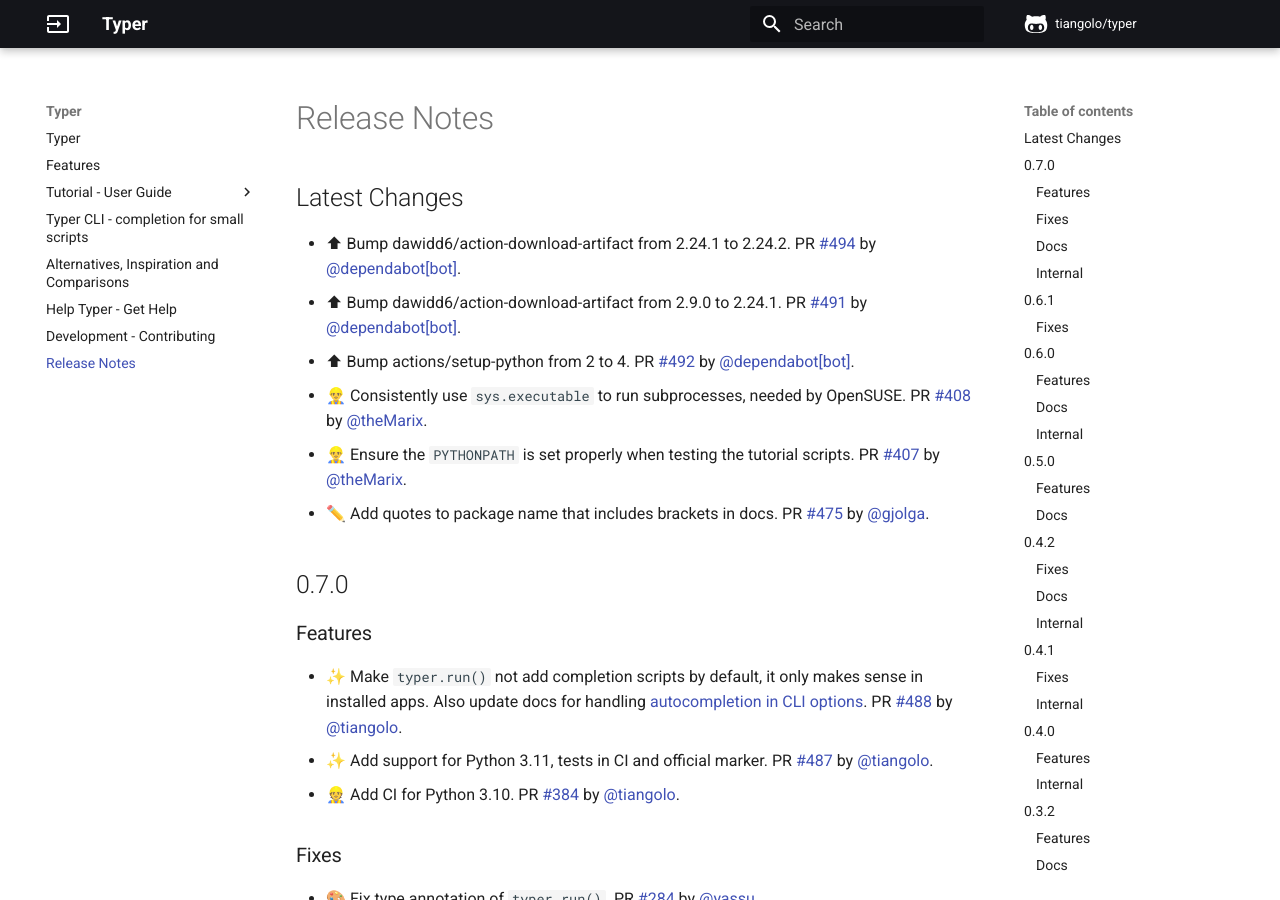
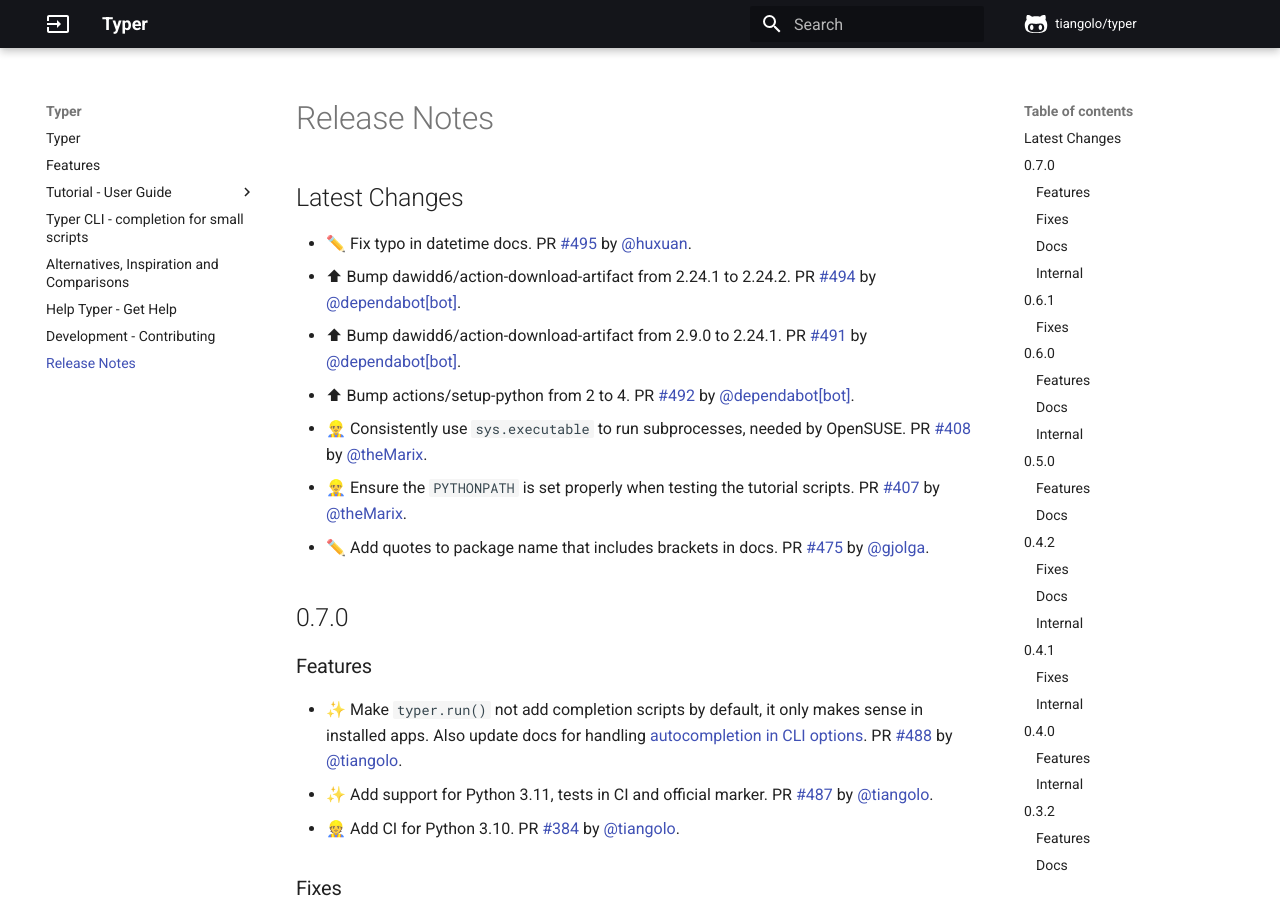
Before and after one commit to RED0731/red_pythonTyper, an MkDocs documentation site: the page built from docs/release-notes.md, in a window 1280 px wide and 900 px high. Built offline with MkDocs 1.6.1 and Material for MkDocs 9.7.7, drawn with Linux system fonts in a browser that asks for light colours; comment, search, counter and statistics services are not loaded.

Commit message:
📝 Update release notes

```diff
--- a/docs/release-notes.md
+++ b/docs/release-notes.md
@@ -1,5 +1,6 @@
 ## Latest Changes
 
+* ✏️ Fix typo in datetime docs. PR [#495](https://github.com/tiangolo/typer/pull/495) by [@huxuan](https://github.com/huxuan).
 * ⬆ Bump dawidd6/action-download-artifact from 2.24.1 to 2.24.2. PR [#494](https://github.com/tiangolo/typer/pull/494) by [@dependabot[bot]](https://github.com/apps/dependabot).
 * ⬆ Bump dawidd6/action-download-artifact from 2.9.0 to 2.24.1. PR [#491](https://github.com/tiangolo/typer/pull/491) by [@dependabot[bot]](https://github.com/apps/dependabot).
 * ⬆ Bump actions/setup-python from 2 to 4. PR [#492](https://github.com/tiangolo/typer/pull/492) by [@dependabot[bot]](https://github.com/apps/dependabot).
```
